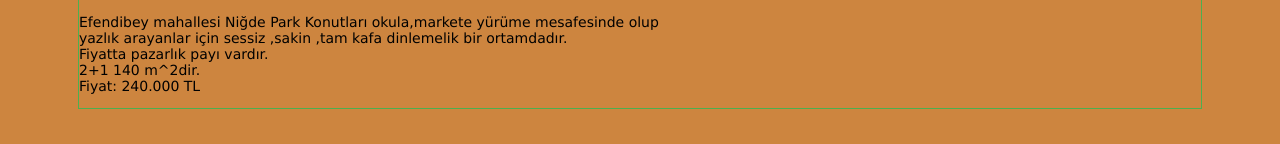
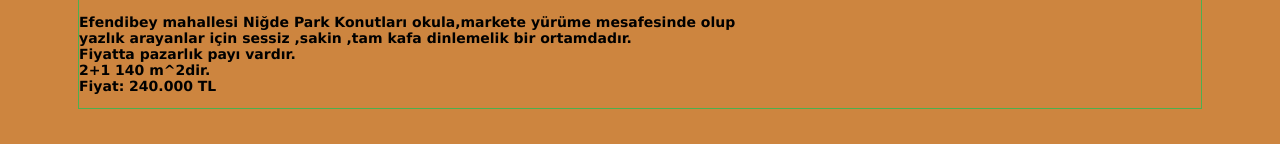
Before and after one commit to zeynepbuyukyildirim/zeynepbuyukyildirim2, a plain HTML site: page kategori4.html in a window 1280 px wide. Shown: the part 324-468 px from the top of the page. Drawn offline with Linux system fonts and the light colour scheme.

Commit message:
Update kategori4.html

```diff
--- a/kategori4.html
+++ b/kategori4.html
@@ -24,12 +24,12 @@ and open the template in the editor.
 <body>
 <div>
     <img src="../../../../Desktop/Yeni klasör (3)/ev.jpg" width="304" height="250"></img>
-    <p>Efendibey mahallesi Niğde Park Konutları okula,markete yürüme mesafesinde olup<br/>
+    <p><strong>Efendibey mahallesi Niğde Park Konutları okula,markete yürüme mesafesinde olup<br/>
     yazlık arayanlar için sessiz ,sakin ,tam kafa dinlemelik bir ortamdadır.<br/>
     Fiyatta pazarlık payı vardır.<br/>
     2+1 140 m^2dir.<br/>
     Fiyat: 240.000 TL
-    </p>
+ </strong>  </p>
 </div>
 
 </body>
```
